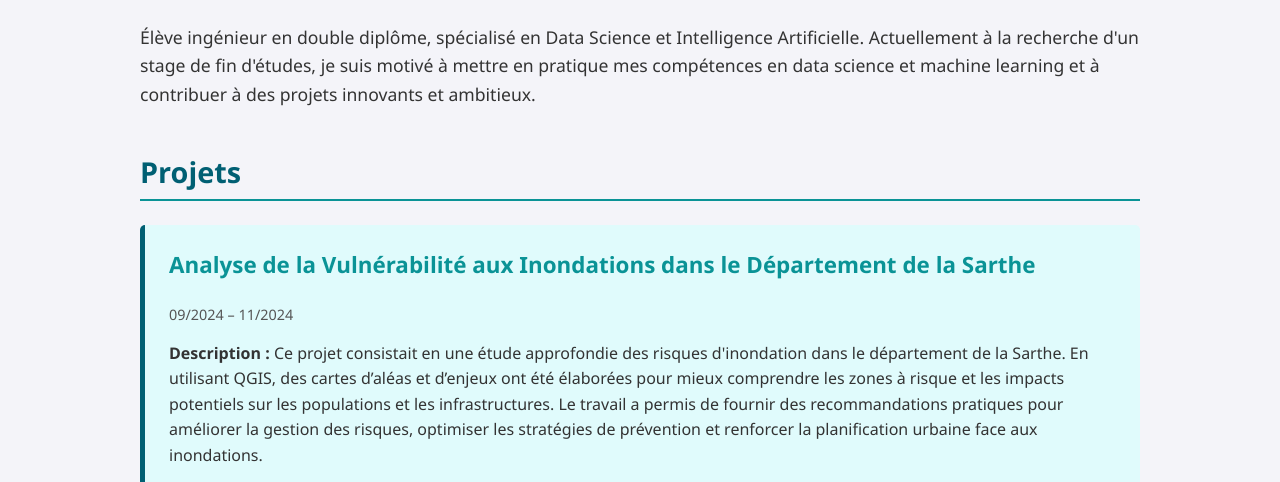
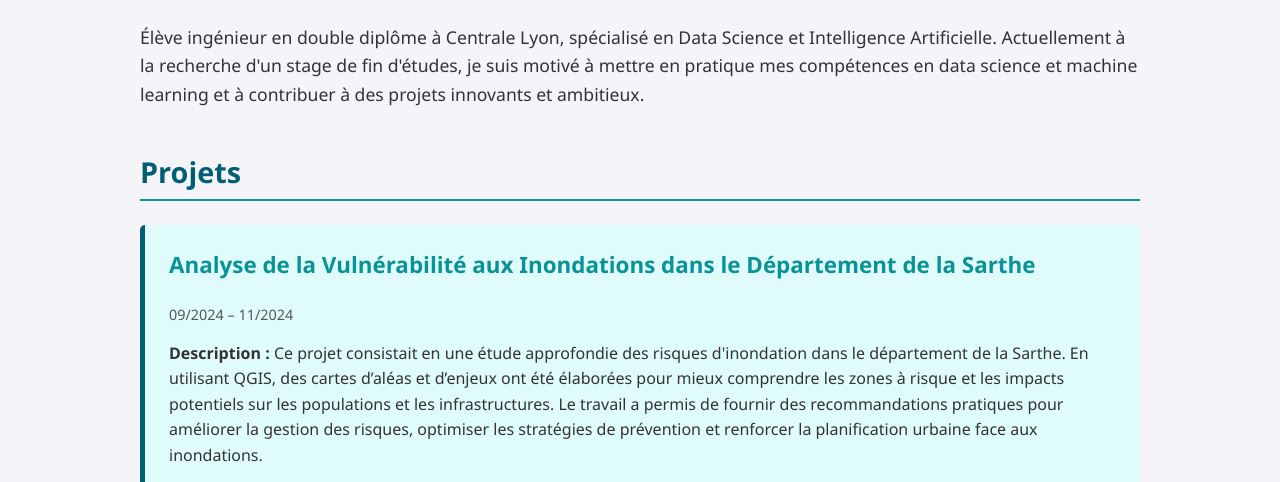
Before and after one commit to FayssalSabri/FayssalSabri.github.io, a plain HTML site: page index.html in a window 1280 px wide. Shown: the part 281-763 px from the top of the page. Drawn offline with Linux system fonts and the light colour scheme.

Commit message:
version améliorée

```diff
--- a/index.html
+++ b/index.html
@@ -148,7 +148,7 @@
         <!-- À propos de moi -->
         <section class="section" id="about">
             <h2>À propos de moi</h2>
-                <p>Élève ingénieur en double diplôme, spécialisé en Data Science et Intelligence Artificielle. Actuellement à la recherche d'un stage de fin d'études, je suis motivé à mettre en pratique mes compétences en data science et machine learning et à contribuer à des projets innovants et ambitieux.</p>
+                <p>Élève ingénieur en double diplôme à Centrale Lyon, spécialisé en Data Science et Intelligence Artificielle. Actuellement à la recherche d'un stage de fin d'études, je suis motivé à mettre en pratique mes compétences en data science et machine learning et à contribuer à des projets innovants et ambitieux.</p>
         </section>
 
         <style>
```
